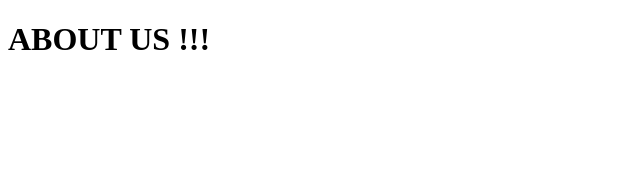
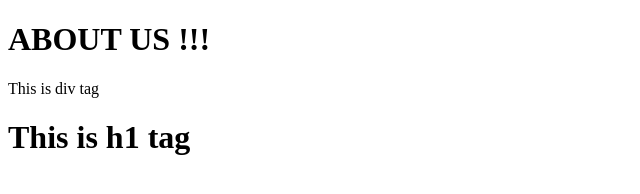
Before and after one commit to mpritam23/asdmDemo, a plain HTML site: page aboutUs.html in a window 1280 px wide. Shown: the whole page, without its empty margins (0-640 px from the left). Drawn offline with Linux system fonts and the light colour scheme.

Commit message:
Version 2.0

```diff
--- a/aboutUs.html
+++ b/aboutUs.html
@@ -7,5 +7,7 @@
 </head>
 <body>
     <h1>ABOUT US !!!</h1>
+    <div>This is div tag</div>
+    <h1>This is h1 tag</h1>
 </body>
 </html>
```
Also changed, not shown: index.html (+2 -0 lines).
